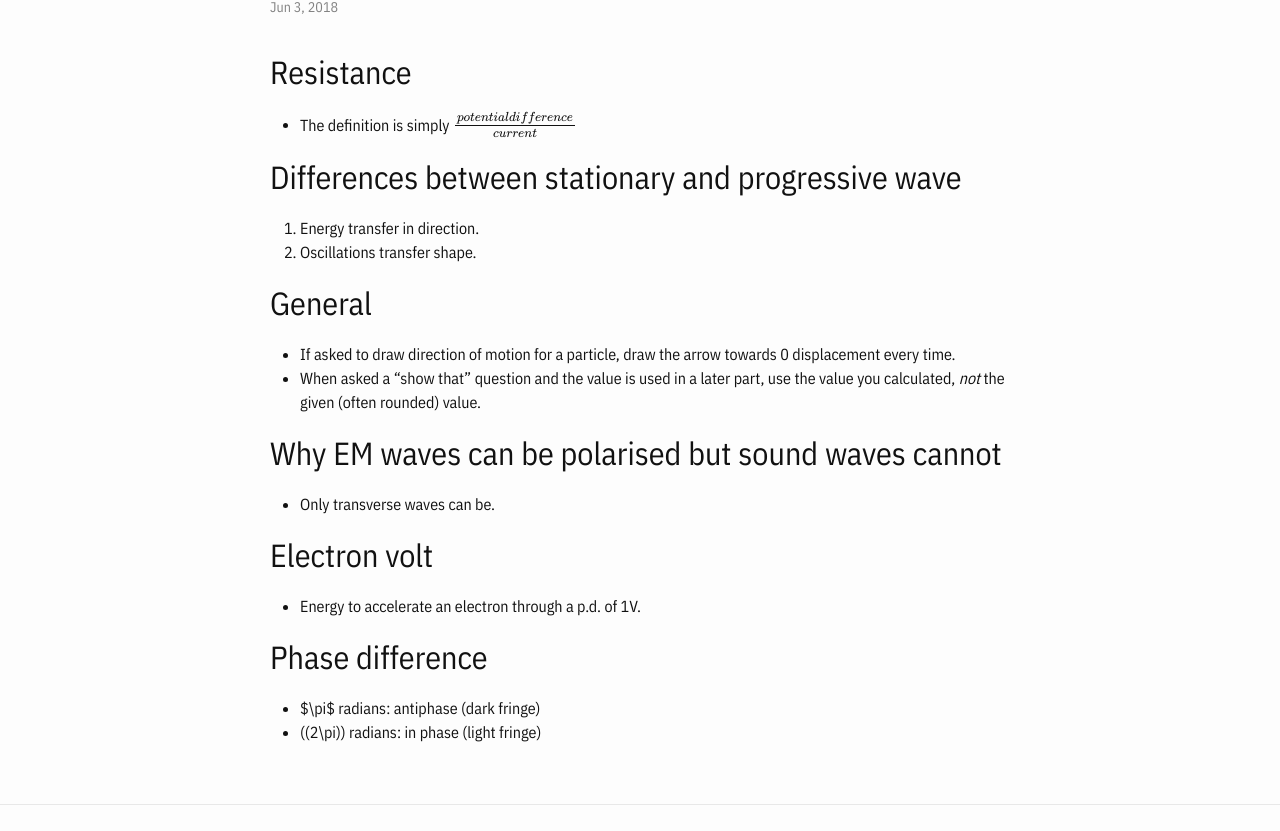
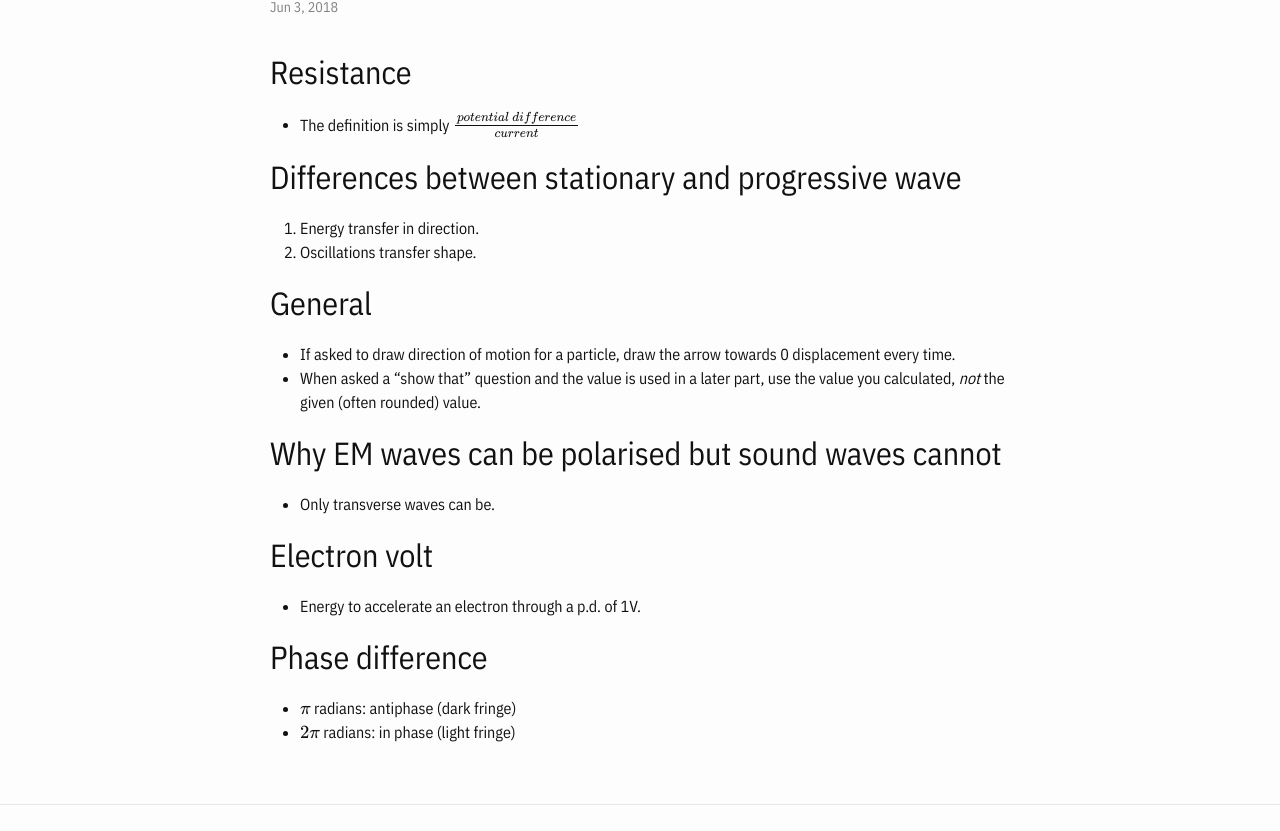
Before and after one commit to JontySR/JontySR.github.io, a Jekyll site: the page built from _posts/2018-06-03-phys-paper-2-2013.md, in a window 1280 px wide. Shown: the part 177-1008 px from the top of the page. Built offline with Jekyll 4.4.1, drawn with Linux system fonts in a browser that asks for light colours; formulas are drawn with MathJax 3.

```diff
--- a/_posts/2018-06-03-phys-paper-2-2013.md
+++ b/_posts/2018-06-03-phys-paper-2-2013.md
@@ -5,7 +5,7 @@ title: Learning from physics paper two, 2013
 
 ## Resistance
 
-- The definition is simply \\(\frac{potential difference}{current}\\)
+- The definition is simply \\(\frac{potential~difference}{current}\\)
 
 ## Differences between stationary and progressive wave
 
@@ -27,5 +27,5 @@ title: Learning from physics paper two, 2013
 
 ## Phase difference
 
-- $\pi$ radians: antiphase (dark fringe)
-- \((2\pi\)) radians: in phase (light fringe)
+- \\( \pi \\) radians: antiphase (dark fringe)
+- \\( 2 \pi \\) radians: in phase (light fringe)
```
